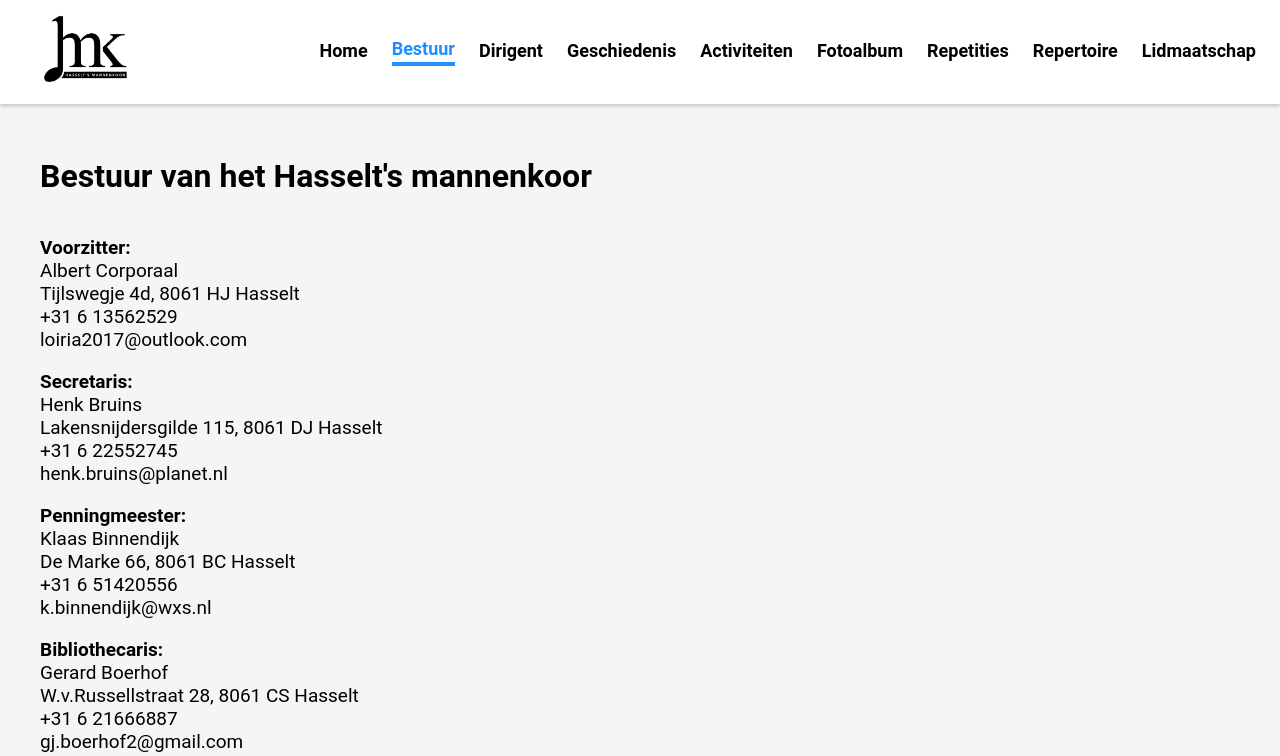
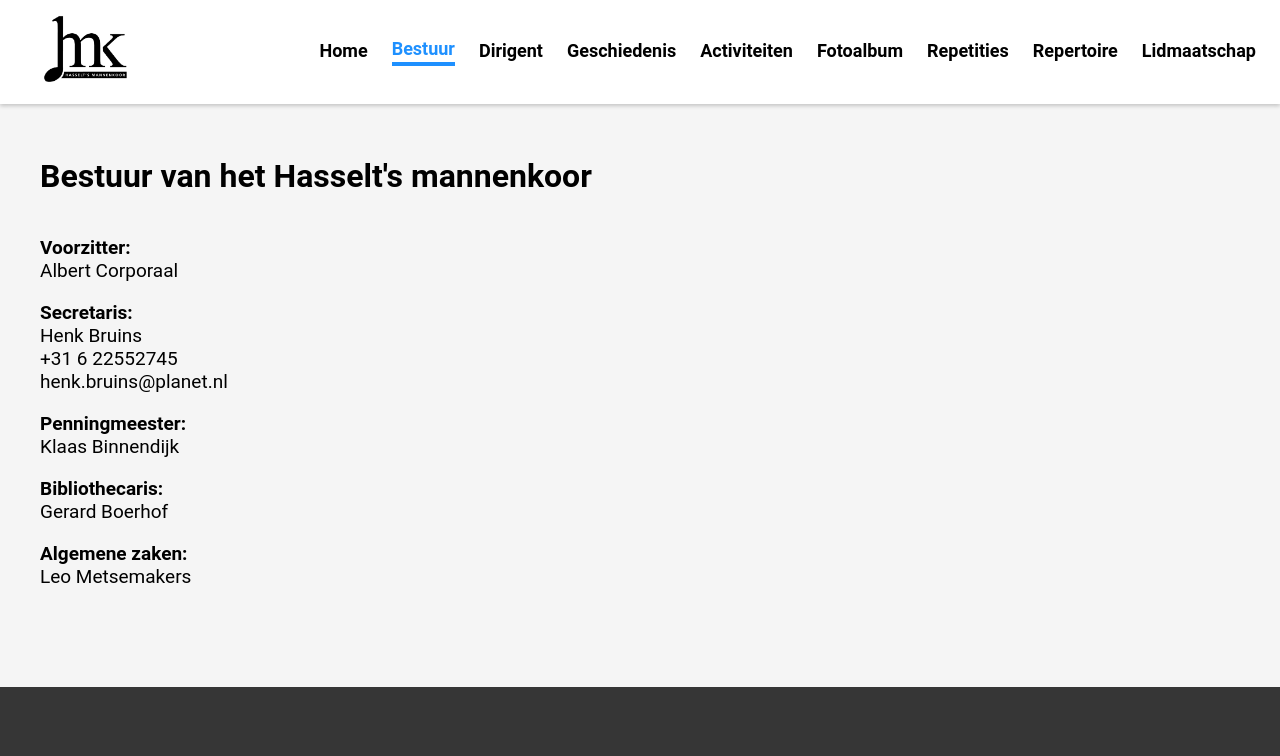
Before and after one commit to Rick-VA/mannenkoor-hasselt, a Vue app: page /bestuur in a window 1280 px wide. Shown: the top 756 px of the page. Built offline with nearby package versions, Linux system fonts and the light colour scheme.

Commit message:
update: removed info of management

```diff
--- a/src/views/BestuurView.vue
+++ b/src/views/BestuurView.vue
@@ -9,18 +9,11 @@
       <br>
       Albert Corporaal
       <br>
-      Tijlswegje 4d, 8061 HJ Hasselt
-      <br>
-      +31 6 13562529
-      <br>
-      loiria2017@outlook.com
     </p>
     <p>
       <b>Secretaris:</b>
       <br>
       Henk Bruins
-      <br>
-      Lakensnijdersgilde 115, 8061 DJ Hasselt
       <br>
       +31 6 22552745
       <br>
@@ -31,33 +24,18 @@
       <br>
       Klaas Binnendijk
       <br>
-      De Marke 66, 8061 BC Hasselt
-      <br>
-      +31 6 51420556
-      <br>
-      k.binnendijk@wxs.nl
     </p>
     <p>
       <b>Bibliothecaris:</b>
       <br>
       Gerard Boerhof
       <br>
-      W.v.Russellstraat 28, 8061 CS Hasselt
-      <br>
-      +31 6 21666887
-      <br>
-      gj.boerhof2@gmail.com
     </p>
     <p>
       <b>Algemene zaken:</b>
       <br>
       Leo Metsemakers
       <br>
-      Zicht 19, 8061 MT Hasselt
-      <br>
-      +31 6 44674743
-      <br>
-      leometsemakers@gmail.com
     </p>
   </div>
 
```
